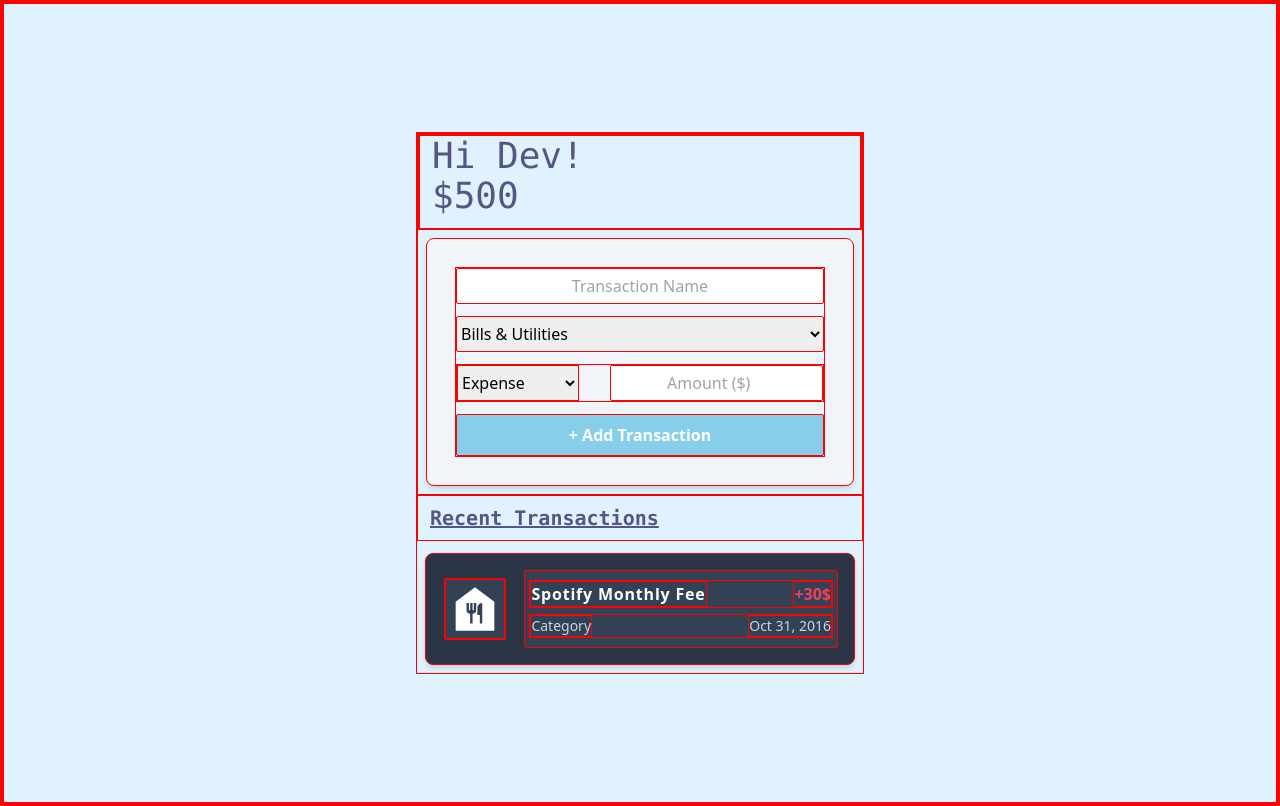
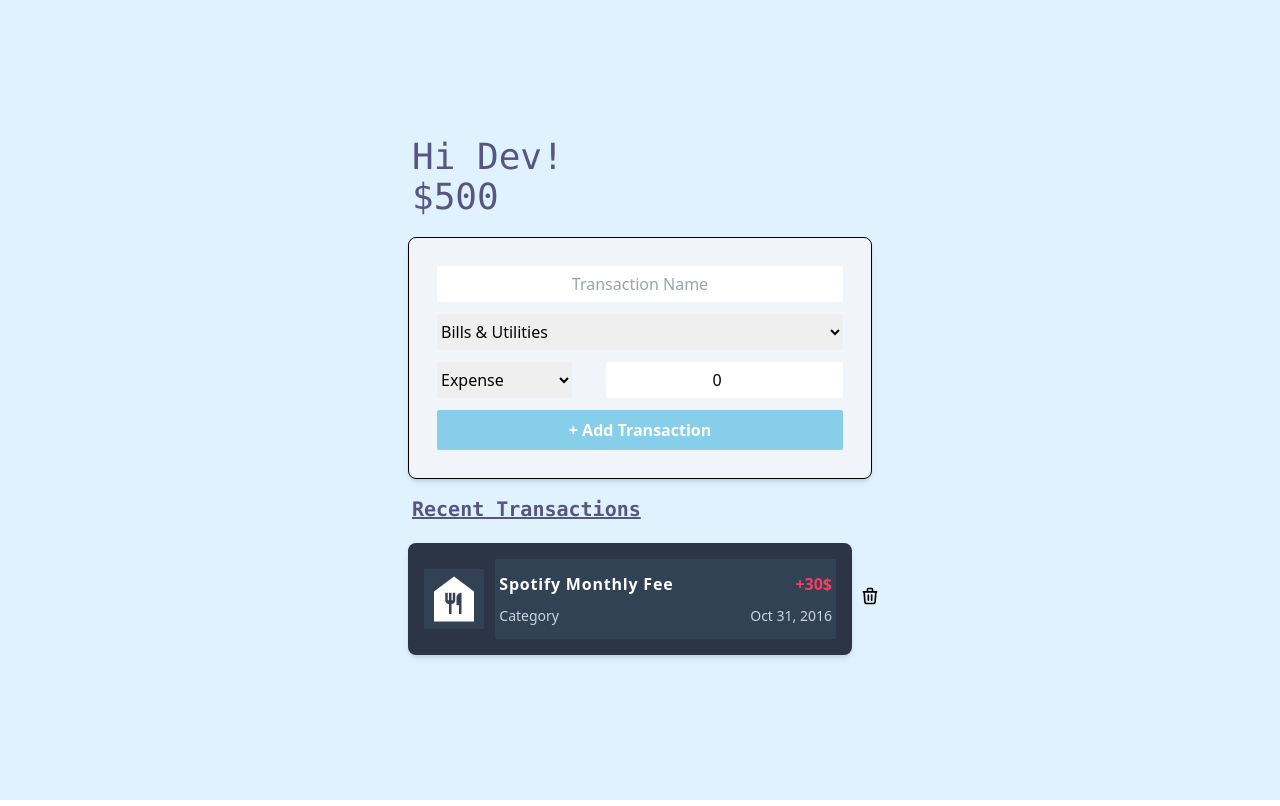
Before and after one commit to devarshi-ap/expense-tracker, a React (Vite) app: page / in a window 1280 px wide. Built offline with nearby package versions, Linux system fonts and the light colour scheme.

Commit message:
update state on form change

```diff
--- a/src/App.jsx
+++ b/src/App.jsx
@@ -1,17 +1,17 @@
+import Balance from "./components/Balance";
 import Form from './components/Form';
-import Expenses from './components/Expenses';
-import Balance from "./components/Balance";
+import Transaction from './components/Transaction';
 
 export default function App() {
   return (
-    <div className="grid place-content-center bg-[#e0f2fe] h-screen">
-        <div className="flex flex-col sm:flex-col md:w-[28rem]">
+    <div className="grid place-content-center bg-[#e0f2fe] min-h-screen py-10">
+        <div className="flex flex-col sm:flex-col md:w-[30rem]">
             <div>
                 <Balance />
                 <Form />
             </div>
             <div className="w-full mb-1 pl-3 py-2 text-xl font-mono font-semibold underline text-metal">Recent Transactions</div>
-            <Expenses />
+            <Transaction />
         </div>
     </div>
   );
--- a/src/components/Form.jsx
+++ b/src/components/Form.jsx
@@ -1,6 +1,19 @@
+import { useState } from "react";
+
 export default function Form() {
 
-    // https://images.squarespace-cdn.com/content/v1/52b4e622e4b09ec38d13e690/1586381935317-HYDDUF0KBXO24XV5J8PA/budgetlistcategories.png
+    /*
+    name
+    category
+    type
+    amount
+    */
+
+    const [name, setName] = useState('');
+    const [category, setCategory] = useState('Bills & Utilities');
+    const [type, setType] = useState('Expense');
+    const [amount, setAmount] = useState(0);
+
     // https://mint.intuit.com/mint-categories/
     const categories = [
         'Bills & Utilities',
@@ -22,10 +35,9 @@ export default function Form() {
         'Transportation',
     ];
 
-    const categoryOptions = categories.map(category => (
-        <option value={category}>{category}</option>
+    const categoryOptions = categories.map((category, index) => (
+        <option key={index} value={category}>{category}</option>
     ))
-
 
     return (
         <div className="m-2 block p-7 max-w-lg bg-[#f1f5f9] rounded-lg border border-gray-200 shadow-md dark:border-gray-700 dark:hover:bg-gray-700">
@@ -33,17 +45,17 @@ export default function Form() {
                 <input
                     className="w-full h-9 mb-1 rounded-sm text-center"
                     type="text"
-                    // value={}
-                    // onChange={}
+                    value={name}
+                    onChange={e => setName(e.target.value)}
                     placeholder="Transaction Name"
                 ></input>
 
-                <select id="categoriesList" name="type" className="w-full my-2 h-9 rounded-sm">
+                <select value={category} onChange={e => setCategory(e.target.value)} name="type" className="w-full my-2 h-9 rounded-sm">
                     {categoryOptions}
                 </select>
 
                 <div className="flex justify-between mt-1 mb-3">
-                    <select name="type" className="w-4/12">
+                    <select value={type} onChange={e => setType(e.target.value)} name="type" className="w-4/12">
                         <option value="Expense">Expense</option>
                         <option value="Deposit">Deposit</option>
                     </select>
@@ -51,8 +63,8 @@ export default function Form() {
                     <input
                         className="w-7/12 h-9 rounded-sm text-center"
                         type="number"
-                        // value={}
-                        // onChange={}
+                        value={amount}
+                        onChange={e => setAmount(e.target.value)}
                         placeholder="Amount ($)"
                     ></input>
                 </div>
--- a/src/components/Expenses.jsx
+++ b/src/components/Transaction.jsx
@@ -1,14 +1,15 @@
 import { MdFoodBank } from 'react-icons/md'
+import { HiOutlineTrash } from 'react-icons/hi'
 
 export default function Expenses() {
     return (
-        <>
-            <div className="m-2 p-4 h-[7rem] max-w-lg bg-[#2b3545] rounded-lg shadow-md hover:scale-105 transition duration-700 grid grid-cols-5 gap-4">
+        <div className='inline-flex'>
+            <div className="m-2 p-4 h-[7rem] max-w-lg bg-[#2b3545] rounded-lg shadow-md hover:scale-105 transition duration-700 grid grid-cols-6 gap-4">
                 <div className="my-auto block bg-[#334155] rounded-sm m-auto">
                     <MdFoodBank className='text-white text-6xl' />
                 </div>
 
-                <div className="p-1 col-span-4 bg-[#334155] rounded-sm flex flex-col justify-evenly">
+                <div className="p-1 col-span-5 bg-[#334155] rounded-sm flex flex-col justify-evenly">
                     <div className="flex justify-between">
                         <h1 className="w-fit text-md tracking-wider font-bold text-white my-auto">Spotify Monthly Fee</h1>
                         {/* <h2 className="w-fit text-md font-bold text-[#6ee7b7] my-auto ml-1">+30$</h2> */}
@@ -21,6 +22,12 @@ export default function Expenses() {
                     </div>
                 </div>
             </div>
-        </>
+
+            <div className="my-auto">
+                <button aria-label="Delete" type="button">
+                    <HiOutlineTrash className="text-xl"/>
+                </button>
+            </div>
+        </div>
     )
 }
--- a/src/index.css
+++ b/src/index.css
@@ -3,6 +3,6 @@
 @tailwind components;
 @tailwind utilities;
 
-* {
+/* * {
     border: 1px red solid;
-}
+} */
```
